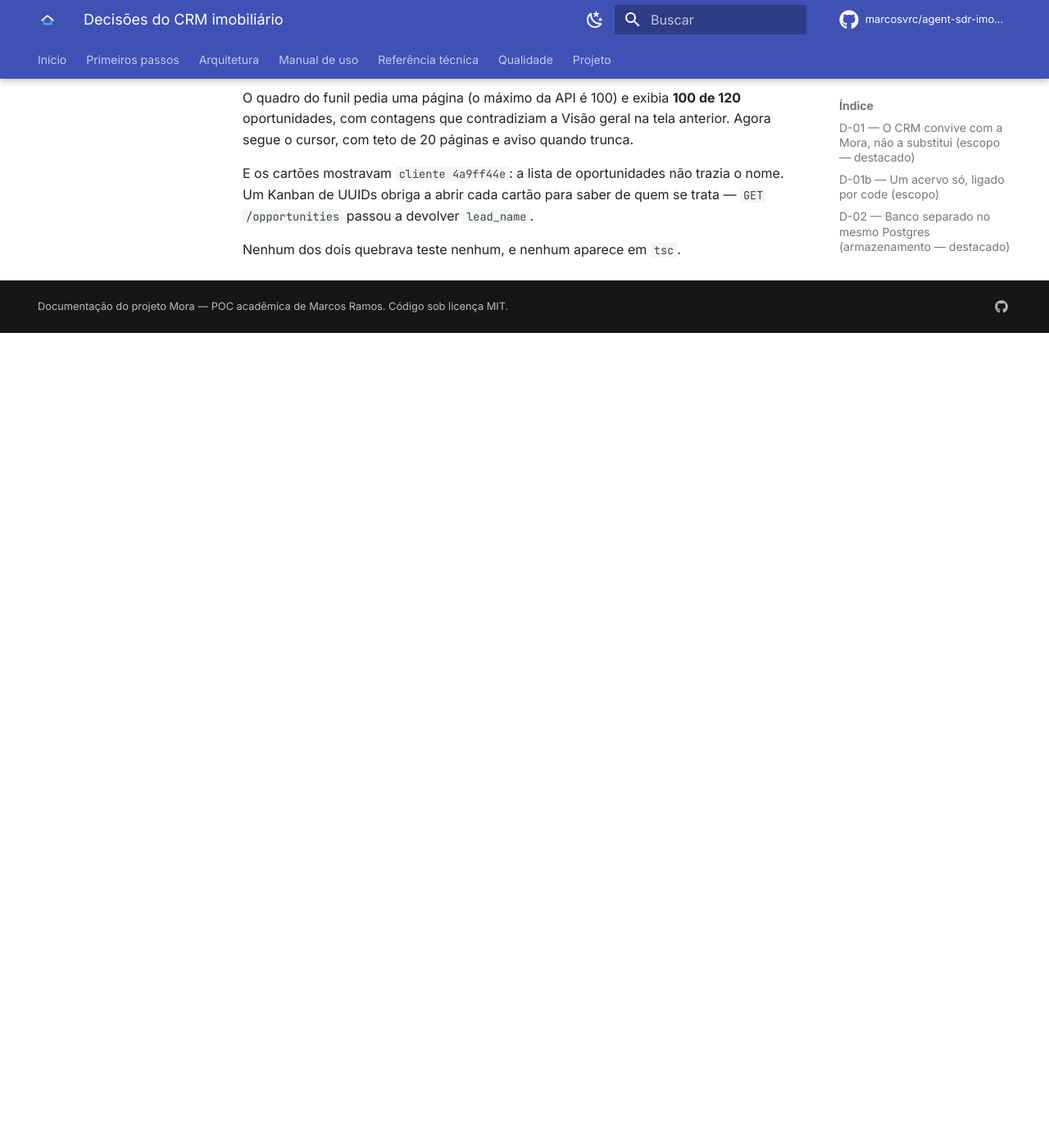
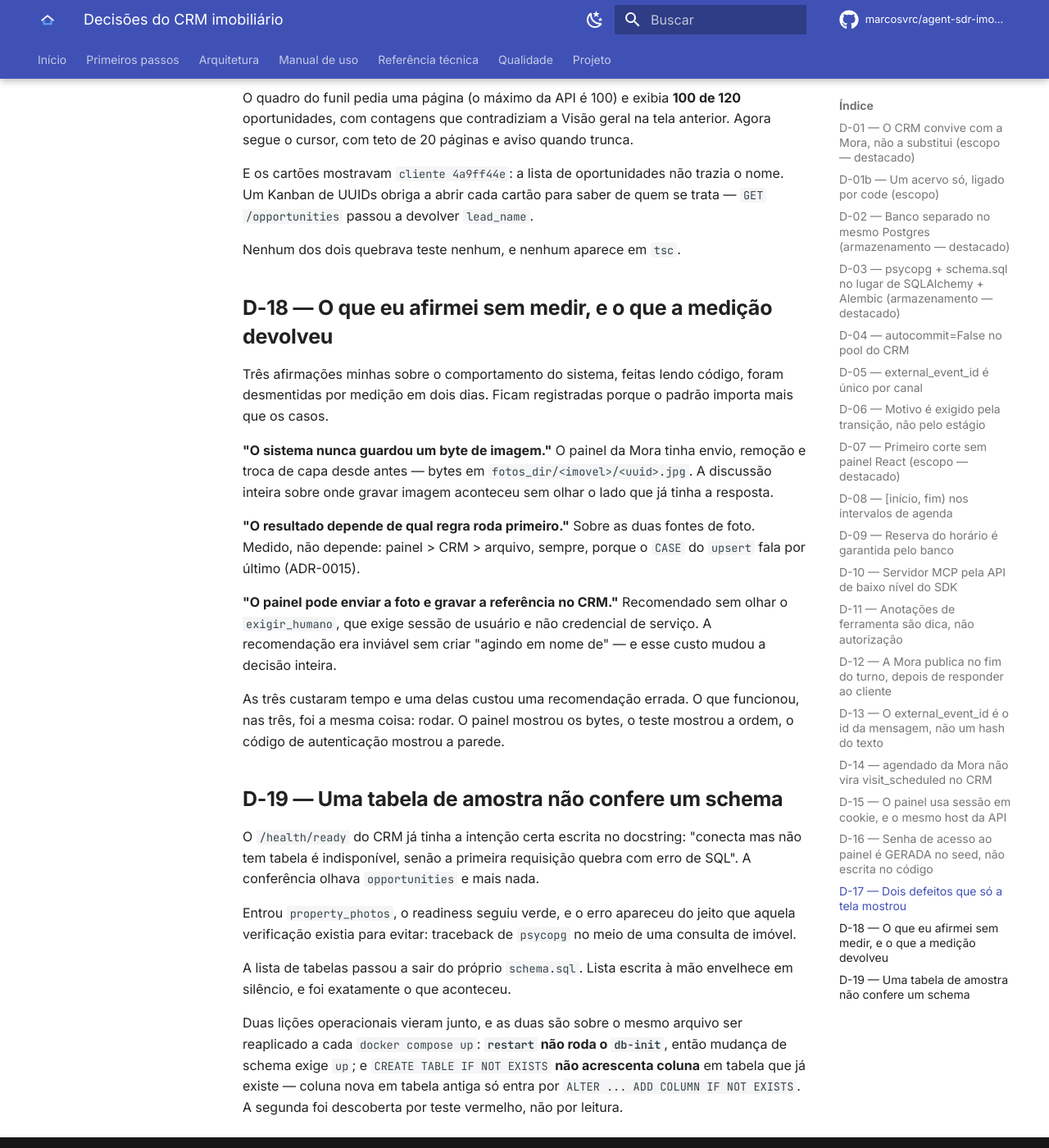
Before and after one commit to marcosvrc/agent-sdr-imoveis-mora, an MkDocs documentation site: the page built from docs/decisions.md, in a window 1280 px wide and 1400 px high, scrolled down 5724 px. Shown: the whole window at 82% size. Built offline with MkDocs 1.6.1 and Material for MkDocs 9.7.7, drawn with Linux system fonts in a browser that asks for light colours; comment, search, counter and statistics services are not loaded; before the commit the page ends 6130 px from its top, so only the background shows below that.

Commit message:
Roteiro mostra o acervo mudando, e as fotos ganham ADR
O roteiro tinha quatro momentos e nenhum mostrava cadastro de imóvel,
agenda, situação ou remarcação. Funcionalidade que o avaliador não vê não é
avaliada, e o roteiro é o único documento que decide o que ele vê.

O momento 5 fecha o arco da integração numa sequência só: cadastrar com
condomínio em branco (total incompleto, não número menor), abrir horário,
a Mora encontrar, reservar no CRM, a Mora parar de oferecer sem ninguém
rodar comando. E o momento 4 ganhou a remarcação, que é onde ela aparece.

ADR-0015 registra a ordem das fotos — painel > CRM > arquivo — que hoje é
emergente de duas regras em arquivos diferentes. Está em teste, mas teste
diz o quê e ADR diz por quê, que é o que alguém procura antes de mexer.
Registra também a recusa do "agindo em nome de": gastar a trava que impede
o agente de escrever no acervo para resolver envio de foto é trocar a
garantia mais forte pelo problema mais fraco.

D-18 e D-19: três afirmações minhas desmentidas por medição, e a tabela de
amostra que não conferia schema nenhum.

````diff
--- /dev/null
+++ b/docs/adr/0015-quem-manda-nas-fotos-do-imovel.md
@@ -0,0 +1,109 @@
+---
+title: "ADR-0015: Quem manda nas fotos do imóvel"
+description: Por que existem duas fontes de foto, qual vence, e por que resolver isso com "agindo em nome de" no CRM seria gastar a garantia mais forte do projeto no problema mais fraco.
+---
+
+# ADR-0015 — Quem manda nas fotos do imóvel
+
+**Status:** aceito · **Data:** 2026-09 · **Escopo:** `apps/dashboard`, `services/api`, `services/crm`, `services/ingestion`
+
+## Contexto
+
+Foto de imóvel é a única informação do acervo que hoje tem **duas origens**, e elas nasceram em
+momentos diferentes por motivos diferentes.
+
+A primeira é o **painel da Mora**: o navegador reduz a imagem, manda em base64, a API grava em
+`fotos_dir/<imovel>/<uuid>.jpg` e guarda o caminho relativo `/fotos/...` na tabela `imoveis` — que é
+o índice do agente. Existe envio, remoção e troca de capa. Funciona, e é o caminho que um corretor
+usa de verdade: ele tira a foto no celular.
+
+A segunda é o **CRM**, e entrou depois, quando o cadastro de imóvel ganhou tela. Sem fotos ali, todo
+imóvel cadastrado pelo CRM nasceria mudo na vitrine enquanto os do seed apareciam — duas regras
+diferentes para a mesma coisa, decididas por quem criou o registro.
+
+O binário nunca esteve no banco, e isso é deliberado: o CRM divide o Postgres com o agente, e uma
+leitura de imagem ocuparia conexão do pool que deveria estar atendendo conversa, além de entrar em
+todo backup. O que as duas fontes guardam é **referência**.
+
+### O erro de análise que antecedeu esta decisão
+
+Vale registrar porque ele explica por que esta ADR existe. Ao discutir onde gravar imagem, foi
+afirmado que "o sistema nunca guardou um byte de imagem, só referência" — **falso**, o painel já
+tinha o envio completo. E, ao descobrir a segunda origem, foi afirmado que o resultado "depende de
+qual regra roda primeiro" — **também falso**. As duas conclusões vieram de leitura de código; a
+medição desmentiu as duas.
+
+## Decisão
+
+### 1. A ordem é painel > CRM > arquivo, e ela é determinística
+
+Não é ambiguidade tolerada: é o comportamento medido, e ele é estável.
+
+1. `sdr_ingestion/acervo.py` monta o imóvel com as fotos do CRM, caindo no arquivo do acervo quando
+   o CRM não tem nenhuma (`fotos or extra.fotos`);
+2. `ImovelRepository.upsert` fala por último, e protege o que veio do painel:
+
+```sql
+fotos = CASE WHEN EXISTS (SELECT 1 FROM jsonb_array_elements_text(imoveis.fotos) f
+                           WHERE f LIKE '/fotos/%')
+             THEN imoveis.fotos ELSE EXCLUDED.fotos END
+```
+
+Como o `CASE` é a última palavra, foto enviada pelo painel sobrevive a qualquer reindexação. O
+efeito prático: **enquanto houver upload do painel para aquele imóvel, o CRM não aparece.**
+
+A ordem está presa em `shared/tests/test_acervo_do_crm.py`. Ela é emergente — nasce de duas regras
+escritas em arquivos diferentes — e mudar em silêncio significa foto de imóvel sumindo da vitrine
+sem ninguém saber por quê. O teste é o que impede isso.
+
+### 2. O arquivo do acervo continua como reserva
+
+Imóvel cadastrado antes de as fotos virarem registro do CRM não perde a vitrine porque a fonte
+mudou. Reserva, e não fonte: quando CRM ou painel têm foto, o arquivo cala.
+
+### 3. Não haverá "agindo em nome de" no CRM
+
+A alternativa aparentemente óbvia — o painel envia o arquivo e grava a referência no CRM — **não é
+implementável sem quebrar uma garantia**, e a descoberta veio tarde:
+
+`PUT /v1/properties/{id}/photos` exige `exigir_humano`, e no CRM `humano` significa
+`tipo == "user"`: sessão de corretor ou administrador. O backend do agente tem credencial de
+**serviço**. Para ele gravar, seria preciso dar-lhe identidade humana no CRM ou criar um conceito de
+"agindo em nome de".
+
+Os dois enfraquecem exatamente a trava que impede o agente de escrever no acervo — a mesma que
+recusa cadastro de imóvel vindo de uma conversa, porque seria o caminho mais curto para um anúncio
+inventado. É a garantia mais forte do projeto, e o problema que ela resolveria aqui é **envio de
+foto**. Trocar uma pela outra é mau negócio.
+
+## Consequências
+
+**A favor**
+
+- Zero trabalho e zero risco: é o comportamento que já existe, agora documentado e testado.
+- A trava `exigir_humano` continua absoluta: nenhuma credencial de serviço escreve no acervo.
+- Os dois caminhos de cadastro funcionam — quem cadastra pelo CRM põe URL, quem usa o painel envia
+  arquivo.
+
+**Contra, e assumido**
+
+- **Duas fontes.** Quem editar as fotos pelo CRM num imóvel que já tem upload do painel não verá
+  efeito nenhum, e a tela não avisa. É a consequência mais desconfortável desta decisão, e ela é
+  real: o silêncio só não vira defeito porque o caso ainda não aconteceu.
+- **A ordem só é óbvia para quem lê o teste ou esta ADR.** Não há nada na interface que a explique.
+- O painel grava no índice do agente, que é uma cópia derivada — conceitualmente errado, e
+  funcionando por causa de um `CASE` escrito de propósito.
+
+## Alternativas consideradas
+
+**Mover o upload para o CRM e tirar a tela do painel.** É a saída correta para fonte única, e não
+toca na trava: o CRM recebe o arquivo, serve a imagem e passa a ser dono de tudo. Ficou de fora
+agora porque é reescrita de algo que funciona, em troca de coerência — e há trabalho de maior
+retorno na frente. **É o caminho recomendado quando a fonte única for necessária.**
+
+**"Agindo em nome de" no CRM**, usando o `corretores.crm_user_id` que já existe como ponte. É o mais
+completo e o que mais custa: cria uma via pela qual uma credencial de serviço age como humano, e
+essa via não fica restrita a fotos depois de existir. Recusado pelo motivo da seção 3.
+
+**Voltar atrás e tirar as fotos do CRM.** Devolveria a fonte única imediatamente, ao preço de imóvel
+cadastrado pelo CRM nascer mudo na vitrine — que é o defeito que motivou acrescentá-las.
--- a/docs/decisions.md
+++ b/docs/decisions.md
@@ -200,3 +200,41 @@ UUIDs obriga a abrir cada cartão para saber de quem se trata — `GET /opportun
 devolver `lead_name`.
 
 Nenhum dos dois quebrava teste nenhum, e nenhum aparece em `tsc`.
+
+## D-18 — O que eu afirmei sem medir, e o que a medição devolveu
+
+Três afirmações minhas sobre o comportamento do sistema, feitas lendo código, foram desmentidas por
+medição em dois dias. Ficam registradas porque o padrão importa mais que os casos.
+
+**"O sistema nunca guardou um byte de imagem."** O painel da Mora tinha envio, remoção e troca de
+capa desde antes — bytes em `fotos_dir/<imovel>/<uuid>.jpg`. A discussão inteira sobre onde gravar
+imagem aconteceu sem olhar o lado que já tinha a resposta.
+
+**"O resultado depende de qual regra roda primeiro."** Sobre as duas fontes de foto. Medido, não
+depende: painel > CRM > arquivo, sempre, porque o `CASE` do `upsert` fala por último (ADR-0015).
+
+**"O painel pode enviar a foto e gravar a referência no CRM."** Recomendado sem olhar o
+`exigir_humano`, que exige sessão de usuário e não credencial de serviço. A recomendação era
+inviável sem criar "agindo em nome de" — e esse custo mudou a decisão inteira.
+
+As três custaram tempo e uma delas custou uma recomendação errada. O que funcionou, nas três, foi a
+mesma coisa: rodar. O painel mostrou os bytes, o teste mostrou a ordem, o código de autenticação
+mostrou a parede.
+
+## D-19 — Uma tabela de amostra não confere um schema
+
+O `/health/ready` do CRM já tinha a intenção certa escrita no docstring: "conecta mas não tem tabela
+é indisponível, senão a primeira requisição quebra com erro de SQL". A conferência olhava
+`opportunities` e mais nada.
+
+Entrou `property_photos`, o readiness seguiu verde, e o erro apareceu do jeito que aquela
+verificação existia para evitar: traceback de `psycopg` no meio de uma consulta de imóvel.
+
+A lista de tabelas passou a sair do próprio `schema.sql`. Lista escrita à mão envelhece em silêncio,
+e foi exatamente o que aconteceu.
+
+Duas lições operacionais vieram junto, e as duas são sobre o mesmo arquivo ser reaplicado a cada
+`docker compose up`: **`restart` não roda o `db-init`**, então mudança de schema exige `up`; e
+`CREATE TABLE IF NOT EXISTS` **não acrescenta coluna** em tabela que já existe — coluna nova em
+tabela antiga só entra por `ALTER ... ADD COLUMN IF NOT EXISTS`. A segunda foi descoberta por teste
+vermelho, não por leitura.
--- a/mkdocs.yml
+++ b/mkdocs.yml
@@ -158,6 +158,7 @@ nav:
           - ADR-0012 — Vitrine encontrável e acessível: adr/0012-vitrine-encontravel-e-acessivel.md
           - ADR-0013 — Reativação proativa de leads adormecidos: adr/0013-reativacao-proativa-de-leads-adormecidos.md
           - ADR-0014 — Tema claro e escuro no painel: adr/0014-tema-claro-e-escuro-no-painel.md
+          - ADR-0015 — Quem manda nas fotos do imóvel: adr/0015-quem-manda-nas-fotos-do-imovel.md
   - Manual de uso:
       - Agente (Mora): user-guide/agente.md
       - Site: user-guide/site.md
````
Also changed, not shown: docs/overview/roteiro-demonstracao.md (+57 -3 lines).
